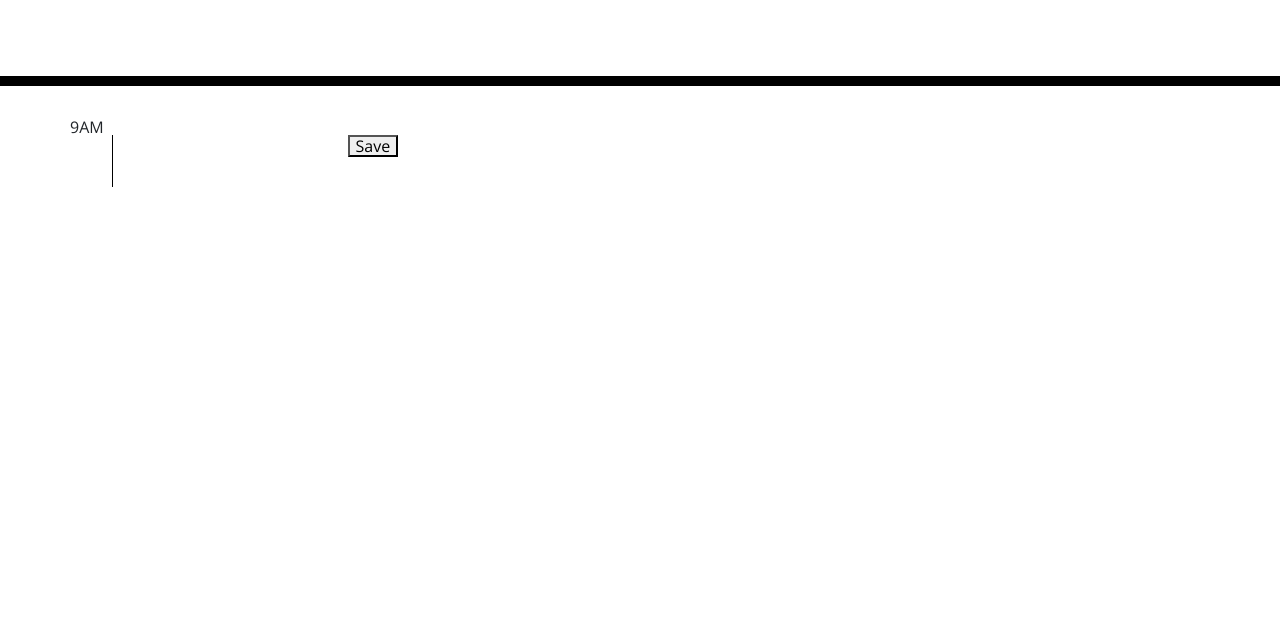
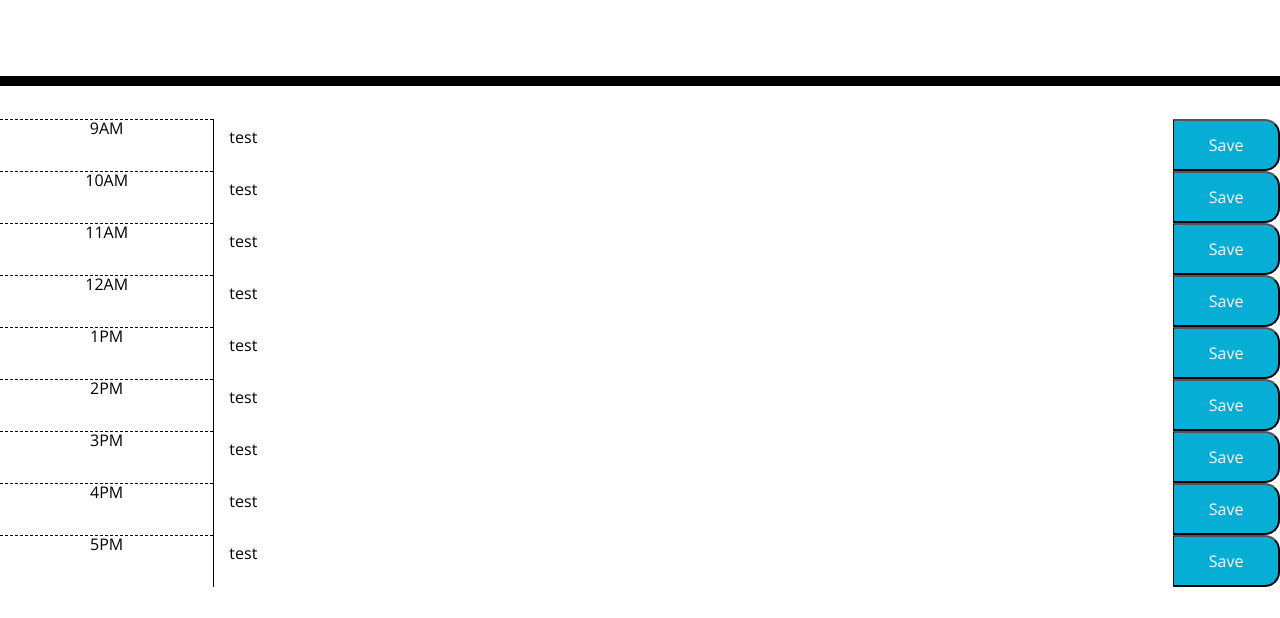
Before and after one commit to murltrainham/UW_Work_Day_Scheduler, a plain HTML site: page index.html in a window 1280 px wide. Shown: the part 182-800 px from the top of the page. Drawn offline with nearby package versions, Linux system fonts and the light colour scheme.

Commit message:
working JS

```diff
--- a/assets/js/script.js
+++ b/assets/js/script.js
@@ -34,33 +34,11 @@ JavaScript:
 (1)
 
 */
-console.log("test");
+// Display current date/time in header (p id = "currentDay" class = "lead")
 
-for (let i = 9; i < 5; i++) {
-
-    var key="hour-"+i;
-    var data ="asdf";
-
-//template literal show with append HTML to the page
-var template = `
-<div class="row">
-  <div>
-    ${i}AM
-  </div>
-  <div>
-    <textarea></textarea>
-  </div>
-  <div>
-    <button dataHour="${i}">Save</button>
-  </div>
-</div>
-
-`;
-}
-
-//event listner on save click
-containerEl.on("click", function(event) {
-
-    event.target.matches("button");
-
-});
+// variable defining moment day/time and format
+var presentTime = moment().format("LLLL");
+// console.log(presentTime) to ensure moment is working
+console.log(presentTime);
+//
+$("lead").html(presentTime);
--- a/index.html
+++ b/index.html
@@ -19,21 +19,52 @@
     <p class="lead">A simple calendar app for scheduling your work day</p>
     <p id="currentDay" class="lead"></p>
   </header>
-  <div class="container" id="timeEntries">
+  <!-- add container-fluid for bootstrap to span entire width of viewport -->
+  <div class="container-fluid" id="timeEntries">
     <!-- Timeblocks go here -->
-<div class="row">
-  <div>9AM</div>
-  <div>
-  <textarea></textarea>
-  </div>
-  <div>
-    <button dataHour="9AM">Save</button>
-  </div>
+    <!-- Use bootstrap to define col/row dimensions and pull in pre defined CSS classes to correct locations. -->
+    <div class="row time-block">
+      <div class=" col-md-2 hour">9AM</div>
+      <textarea class="col-md-9 description">test</textarea>
+      <button class="saveBtn col-md-1">Save</button>
+
+      <div class=" col-md-2 hour">10AM</div>
+      <textarea class="col-md-9 description">test</textarea>
+      <button class="saveBtn col-md-1">Save</button>
+
+      <div class=" col-md-2 hour">11AM</div>
+      <textarea class="col-md-9 description">test</textarea>
+      <button class="saveBtn col-md-1">Save</button>
+
+      <div class=" col-md-2 hour">12AM</div>
+      <textarea class="col-md-9 description">test</textarea>
+      <button class="saveBtn col-md-1">Save</button>
+
+      <div class=" col-md-2 hour">1PM</div>
+      <textarea class="col-md-9 description">test</textarea>
+      <button class="saveBtn col-md-1">Save</button>
+
+      <div class=" col-md-2 hour">2PM</div>
+      <textarea class="col-md-9 description">test</textarea>
+      <button class="saveBtn col-md-1">Save</button>
+
+      <div class=" col-md-2 hour">3PM</div>
+      <textarea class="col-md-9 description">test</textarea>
+      <button class="saveBtn col-md-1">Save</button>
+
+      <div class=" col-md-2 hour">4PM</div>
+      <textarea class="col-md-9 description">test</textarea>
+      <button class="saveBtn col-md-1">Save</button>
+
+      <div class=" col-md-2 hour">5PM</div>
+      <textarea class="col-md-9 description">test</textarea>
+      <button class="saveBtn col-md-1">Save</button>
+    </div>
   </div>
 
-  <script src="https://code.jquery.com/jquery-3.4.1.min.js"></script>
-  <script src="https://cdnjs.cloudflare.com/ajax/libs/moment.js/2.24.0/moment.min.js"></script>
-  <script src="./assets/js/script.js"></script>
+      <script src="https://code.jquery.com/jquery-3.4.1.min.js"></script>
+      <script src="https://cdnjs.cloudflare.com/ajax/libs/moment.js/2.24.0/moment.min.js"></script>
+      <script src="./assets/js/script.js"></script>
 
 </body>
 
```
